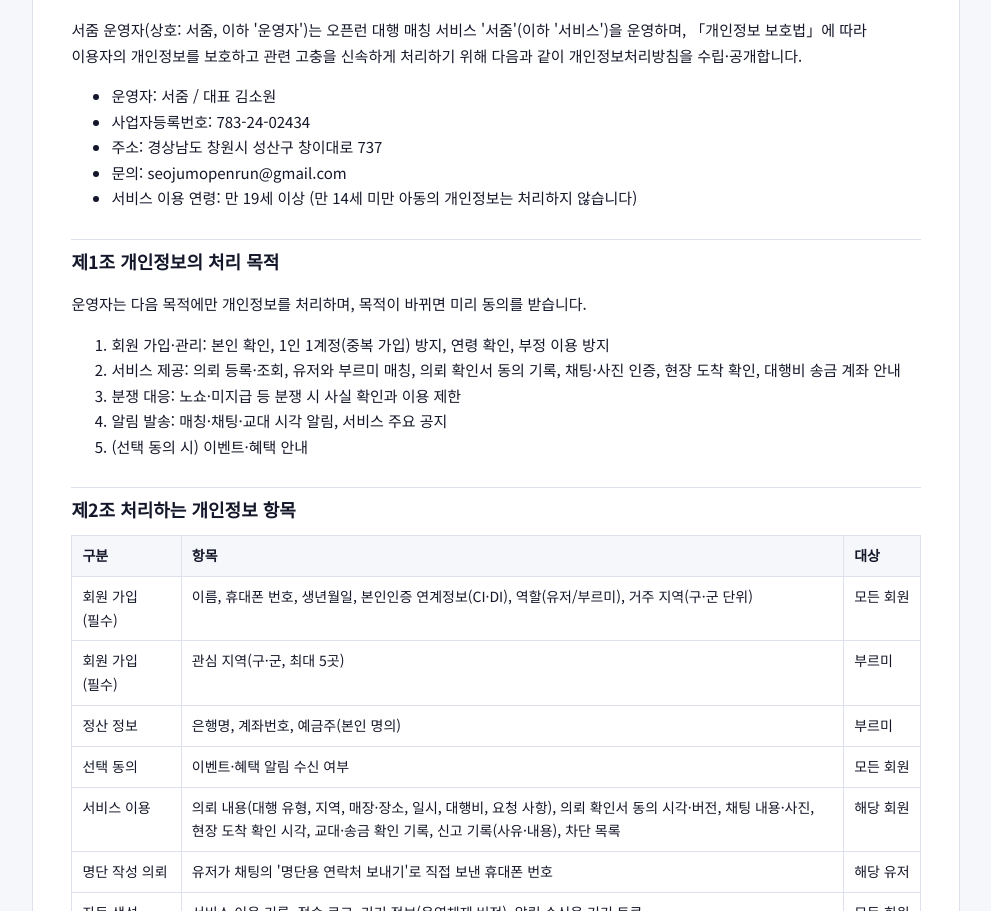
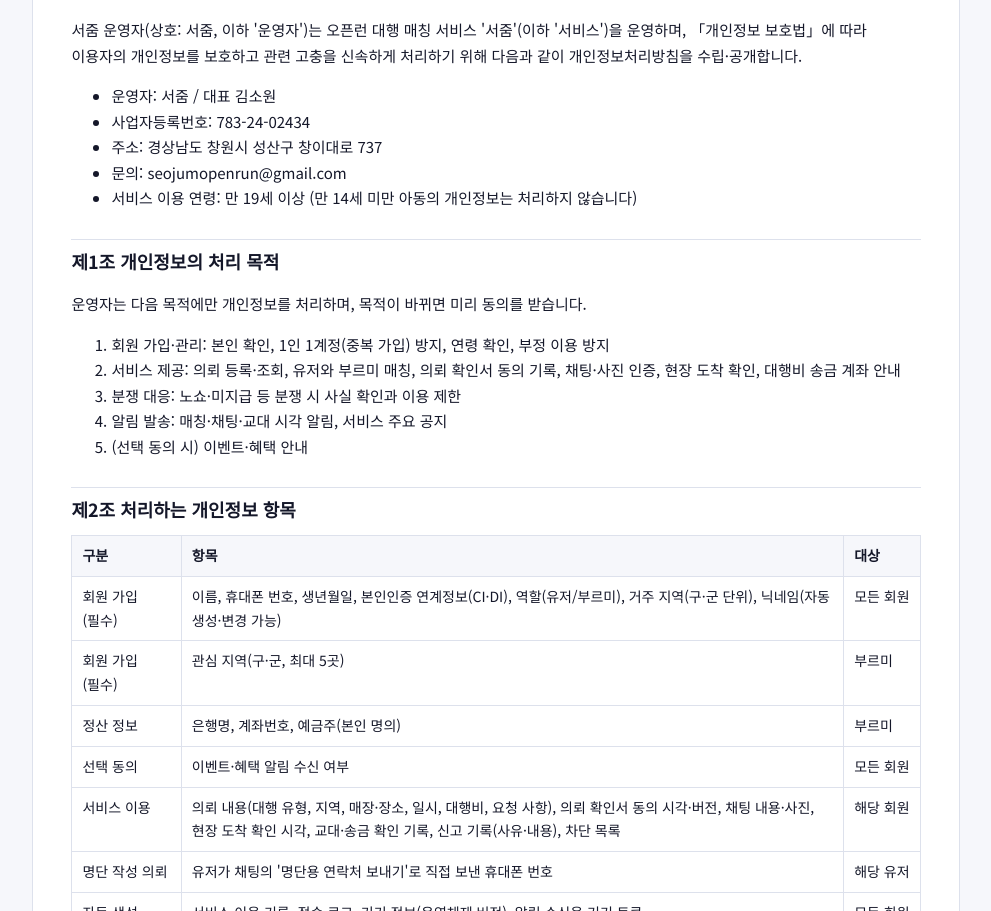
Before and after one commit to seojum-app/seojum-app.github.io, a plain HTML site: page privacy.html in a window 1280 px wide. Shown: the part 189-1100 px from the top of the page, without its empty margins (144-1135 px from the left). Drawn offline with Linux system fonts and the light colour scheme.

Commit message:
Add files via upload

```diff
--- a/privacy.html
+++ b/privacy.html
@@ -89,7 +89,7 @@ footer p{margin:2px 0}
 <tbody>
 <tr>
 <td>회원 가입(필수)</td>
-<td>이름, 휴대폰 번호, 생년월일, 본인인증 연계정보(CI·DI), 역할(유저/부르미), 거주 지역(구·군 단위)</td>
+<td>이름, 휴대폰 번호, 생년월일, 본인인증 연계정보(CI·DI), 역할(유저/부르미), 거주 지역(구·군 단위), 닉네임(자동 생성·변경 가능)</td>
 <td class="n">모든 회원</td>
 </tr>
 <tr>
```
